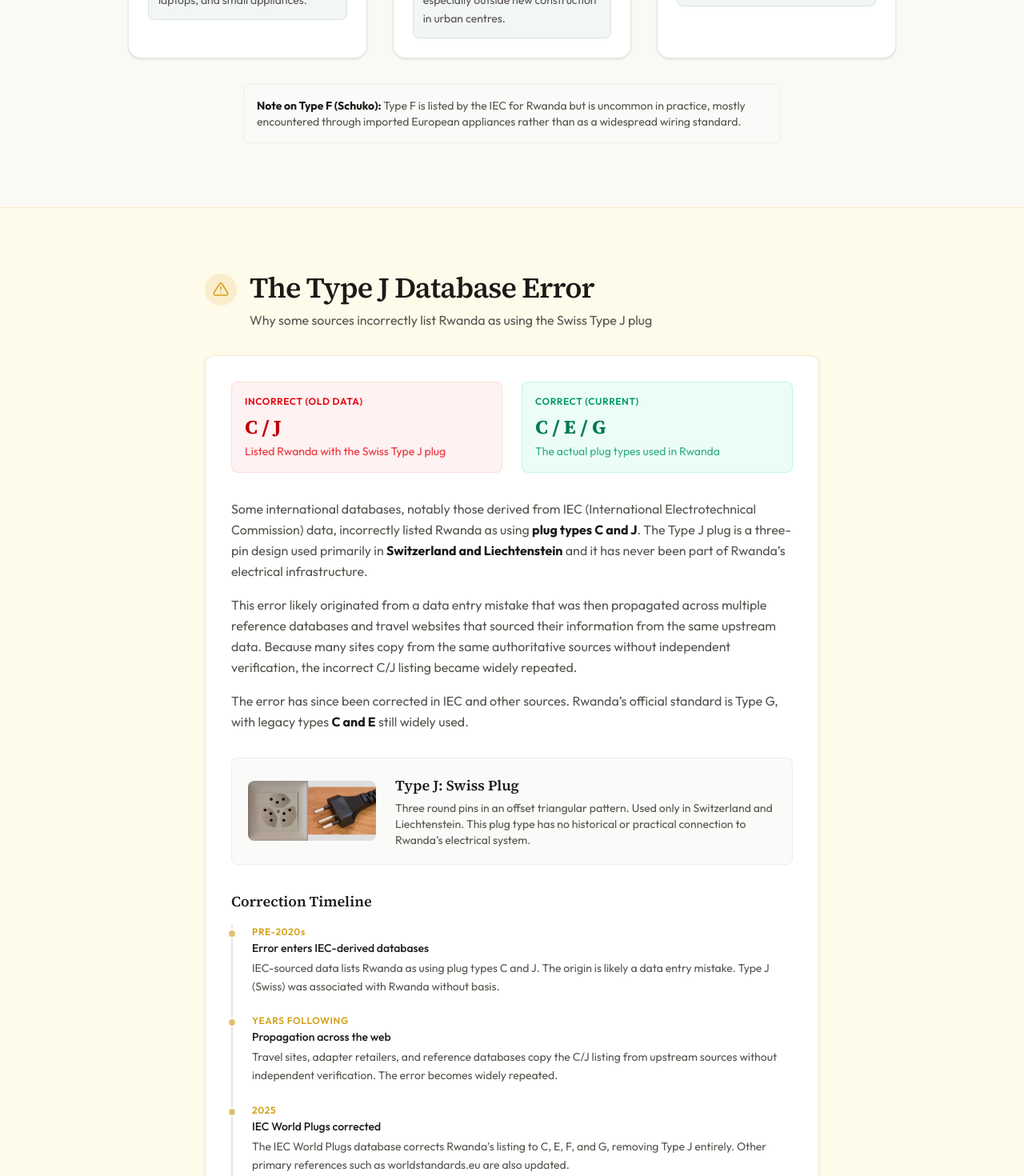
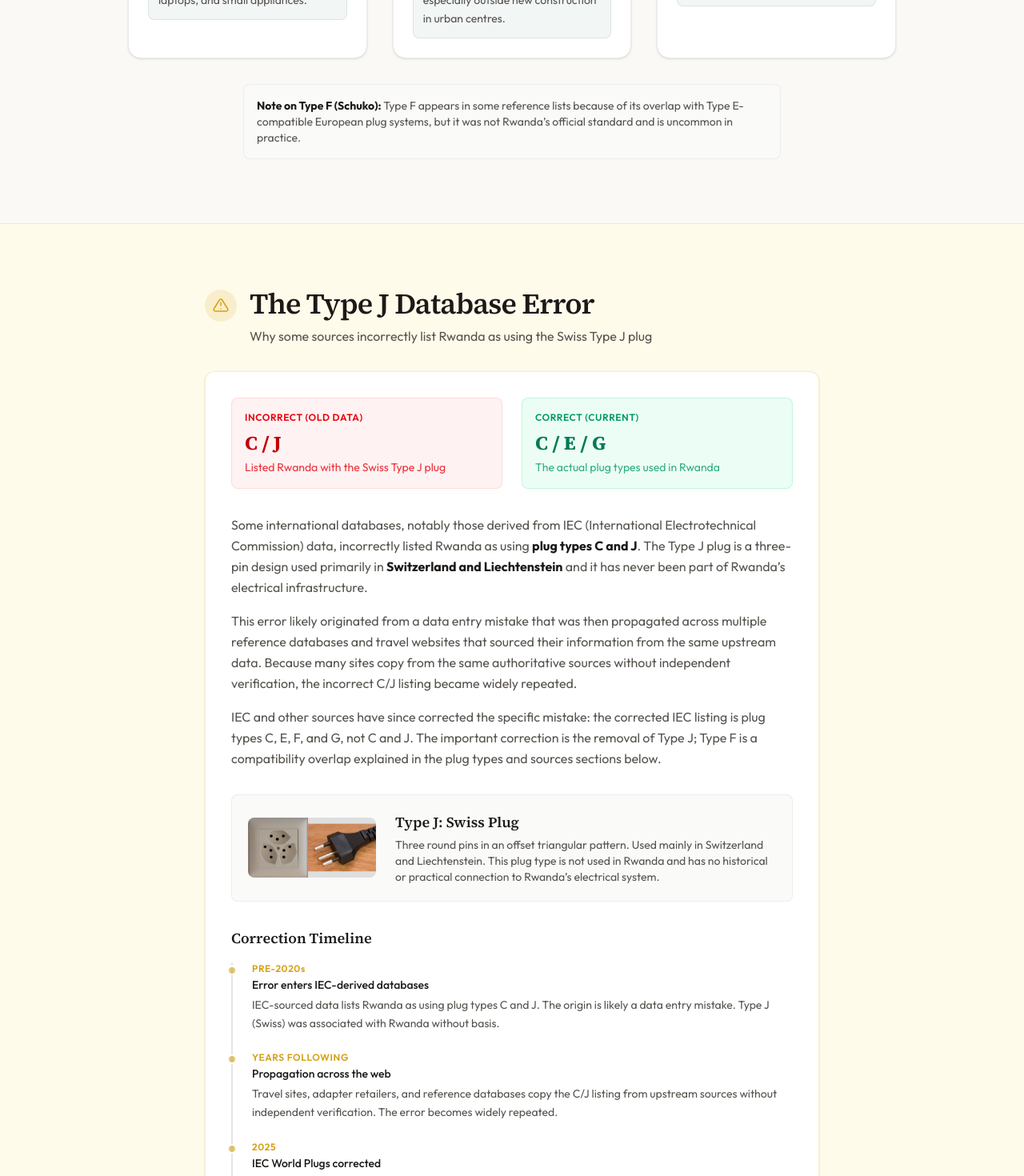
Before and after one commit to musayann/pinout, a Next.js app: page / in a window 1280 px wide. Shown: the part 1860-3330 px from the top of the page at 80% size. Built offline with nearby package versions, Linux system fonts and the light colour scheme.

Commit message:
chore: cleanup

```diff
--- a/src/app/layout.tsx
+++ b/src/app/layout.tsx
@@ -81,7 +81,7 @@ export const metadata: Metadata = {
     "Kigali hotel plug type",
 
     "Rwanda type J plug",
-    "Rwanda C and J plug",
+    "Rwanda C and J plug error",
     "is Type J used in Rwanda",
     "Rwanda plug type correction",
     "Rwanda plug",
@@ -187,10 +187,10 @@ const faqSchema = {
     },
     {
       "@type": "Question",
-      name: "Why do some websites list Type J for Rwanda?",
+      name: "Does Rwanda use Type J plugs?",
       acceptedAnswer: {
         "@type": "Answer",
-        text: "Some international databases, notably those derived from IEC data, incorrectly listed Rwanda as using plug types C and J. Type J is the Swiss plug, used primarily in Switzerland and Liechtenstein. This was a data entry error that propagated across reference databases. It has since been corrected in IEC and other sources.",
+        text: "No. Rwanda does not use Type J plugs. The correct plug types for Rwanda are C, E, and G. If a website lists Type J for Rwanda, treat it as outdated or incorrect information. Type J is the Swiss plug standard and is not used in Rwanda.",
       },
     },
     {
@@ -220,6 +220,14 @@ const faqSchema = {
   ],
 };
 
+const rwandaElectricalFacts = {
+  electricalVoltage: 230,
+  electricalFrequency: 50,
+  plugType: ["C", "E", "G"],
+  correction:
+    "Type J is not used in Rwanda; listings that include Type J for Rwanda are incorrect",
+};
+
 const articleSchema = {
   "@context": "https://schema.org",
   "@type": "Article",
@@ -227,6 +235,7 @@ const articleSchema = {
   headline: "What Plugs & Sockets Does Rwanda Actually Use? — Types C, E & G",
   description:
     "Rwanda uses plug types C, E, and G at 230V/50Hz. A complete guide to electrical sockets, the Type J database error, and what changed.",
+  ...rwandaElectricalFacts,
   image: `${SITE_URL}/og-image.png`,
   url: SITE_URL,
   datePublished: "2026-04-13",
@@ -304,6 +313,7 @@ const websiteSchema = {
   url: SITE_URL,
   description:
     "Rwanda uses plug types C, E, and G at 230V/50Hz. A complete guide to electrical sockets, the Type J database error, and what changed.",
+  ...rwandaElectricalFacts,
 };
 
 export default function RootLayout({
--- a/src/components/DatabaseError.tsx
+++ b/src/components/DatabaseError.tsx
@@ -92,11 +92,11 @@ export default function DatabaseError() {
                   listing became widely repeated.
                 </p>
                 <p>
-                  The error has since been corrected in IEC and other sources.
-                  Rwanda&rsquo;s official standard is Type G, with legacy
-                  types{" "}
-                  <strong className="text-text-primary">C and E</strong> still
-                  widely used.
+                  IEC and other sources have since corrected the specific
+                  mistake: the corrected IEC listing is plug types C, E, F, and
+                  G, not C and J. The important correction is the removal of
+                  Type&nbsp;J; Type&nbsp;F is a compatibility overlap explained
+                  in the plug types and sources sections below.
                 </p>
               </div>
 
@@ -109,10 +109,10 @@ export default function DatabaseError() {
                       Type J: Swiss Plug
                     </h3>
                     <p className="text-sm text-text-secondary mt-1">
-                      Three round pins in an offset triangular pattern. Used only
-                      in Switzerland and Liechtenstein. This plug type has no
-                      historical or practical connection to Rwanda&rsquo;s
-                      electrical system.
+                      Three round pins in an offset triangular pattern. Used
+                      mainly in Switzerland and Liechtenstein. This plug type is
+                      not used in Rwanda and has no historical or practical
+                      connection to Rwanda&rsquo;s electrical system.
                     </p>
                   </div>
                 </div>
@@ -141,13 +141,13 @@ export default function DatabaseError() {
                       period: "2025",
                       title: "IEC World Plugs corrected",
                       description:
-                        "The IEC World Plugs database corrects Rwanda's listing to C, E, F, and G, removing Type J entirely. Other primary references such as worldstandards.eu are also updated.",
+                        "The IEC World Plugs database removes Type J from Rwanda's listing and updates it to C, E, F, and G. Type F appears because of its overlap with Type E-compatible European plug systems, but it was not Rwanda's official standard and is uncommon in practice.",
                     },
                     {
                       period: "Present",
                       title: "Most sources corrected, some lag behind",
                       description:
-                        "The majority of authoritative sources now list C, E, F, and G. A few secondary sites still display the old C/J data.",
+                        "The majority of authoritative sources no longer list Type J for Rwanda. A few secondary sites still display the old, incorrect C/J data.",
                     },
                   ].map((event, i) => (
                     <div key={i} className="relative">
--- a/src/components/FAQ.tsx
+++ b/src/components/FAQ.tsx
@@ -10,9 +10,9 @@ const faqs = [
       "Rwanda uses 230 V at 50 Hz, the same standard as most of Europe and Africa. No voltage converter is needed for devices rated for this standard.",
   },
   {
-    question: "Why do some websites list Type J for Rwanda?",
+    question: "Does Rwanda use Type J plugs?",
     answer:
-      "Some international databases, notably those derived from IEC data, incorrectly listed Rwanda as using plug types C and J. Type J is the Swiss plug, used primarily in Switzerland and Liechtenstein. This was a data entry error that propagated across reference databases. It has since been corrected in IEC and other sources, though a few secondary sites still show the old data.",
+      "No. Rwanda does not use Type J plugs. The correct plug types for Rwanda are C, E, and G. If a website lists Type J for Rwanda, treat it as outdated or incorrect information. Type J is the Swiss plug standard and is not used in Rwanda.",
   },
   {
     question: "Do I need a travel adapter for Rwanda?",
--- a/src/components/PlugTypesSection.tsx
+++ b/src/components/PlugTypesSection.tsx
@@ -26,9 +26,9 @@ export default function PlugTypesSection() {
         <div className="mt-8 p-4 rounded-lg bg-stone-50 border border-stone-200/60 max-w-2xl mx-auto">
           <p className="text-sm text-text-secondary">
             <strong className="text-text-primary">Note on Type&nbsp;F (Schuko):</strong>{" "}
-            Type&nbsp;F is listed by the IEC for Rwanda but is uncommon in
-            practice, mostly encountered through imported European appliances
-            rather than as a widespread wiring standard.
+            Type&nbsp;F appears in some reference lists because of its overlap
+            with Type&nbsp;E-compatible European plug systems, but it was not
+            Rwanda&rsquo;s official standard and is uncommon in practice.
           </p>
         </div>
       </div>
--- a/src/data/plugTypes.ts
+++ b/src/data/plugTypes.ts
@@ -57,7 +57,7 @@ export const typeFInfo = {
   name: "Schuko Plug",
   pins: "2 round pins, 4.8 mm diameter + grounding clips on socket sides",
   description:
-    "A two-pin plug similar to Type E but grounded via metal clips on the sides of the socket. Listed by the IEC for Rwanda but uncommon in practice — mostly encountered through imported European appliances.",
+    "A two-pin plug similar to Type E but grounded via metal clips on the sides of the socket. It appears in some references because of its overlap with Type E-compatible European plug systems, but it was not Rwanda's official standard and is uncommon in practice.",
 };
 
 export const typeJInfo = {
```
Also changed, not shown: src/components/SourcesEvidence.tsx (+18 -8 lines), public/llms.txt.
